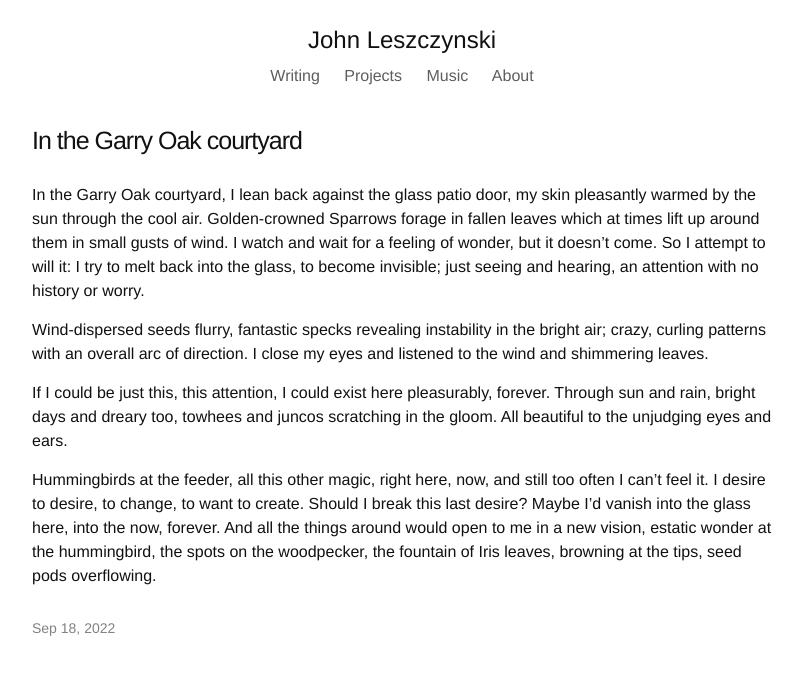
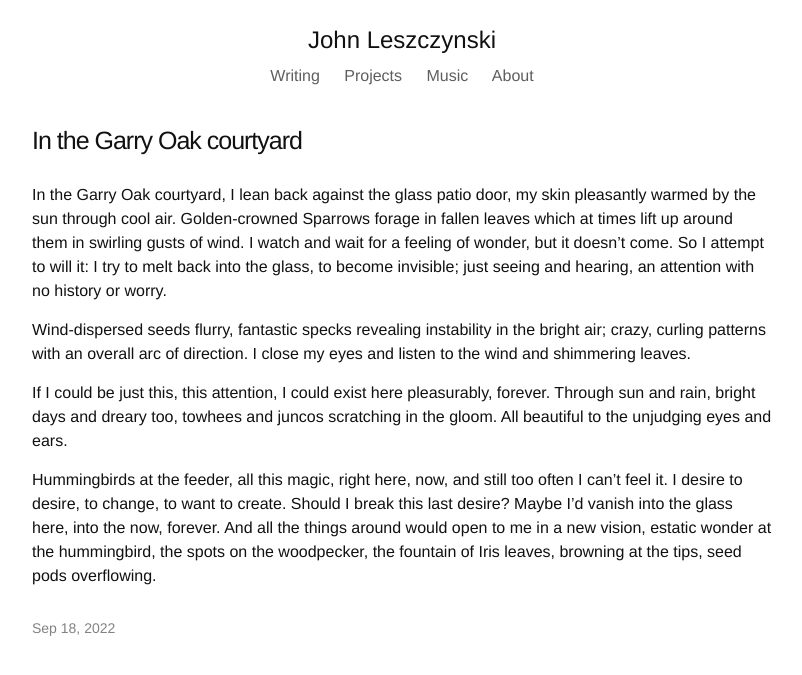
Before and after one commit to ave-llan/ave-llan.github.io, a Jekyll site: the page built from _posts/2022-09-18-in-the-garry-oak-courtyard.md, in a window 1280 px wide. Shown: the top 675 px of the page, without its empty margins (238-1040 px from the left). Built offline with Jekyll 4.4.1, drawn with Linux system fonts in a browser that asks for light colours.

Commit message:
Fix tense

```diff
--- a/_posts/2022-09-18-in-the-garry-oak-courtyard.md
+++ b/_posts/2022-09-18-in-the-garry-oak-courtyard.md
@@ -4,10 +4,10 @@ title:  "In the Garry Oak courtyard"
 categories: writing
 ---
 
-In the Garry Oak courtyard, I lean back against the glass patio door, my skin pleasantly warmed by the sun through the cool air.  Golden-crowned Sparrows forage in fallen leaves which at times lift up around them in small gusts of wind. I watch and wait for a feeling of wonder, but it doesn't come. So I attempt to will it: I try to melt back into the glass, to become invisible; just seeing and hearing, an attention with no history or worry.
+In the Garry Oak courtyard, I lean back against the glass patio door, my skin pleasantly warmed by the sun through cool air.  Golden-crowned Sparrows forage in fallen leaves which at times lift up around them in swirling gusts of wind. I watch and wait for a feeling of wonder, but it doesn't come. So I attempt to will it: I try to melt back into the glass, to become invisible; just seeing and hearing, an attention with no history or worry.
 
-Wind-dispersed seeds flurry, fantastic specks revealing instability in the bright air; crazy, curling patterns with an overall arc of direction. I close my eyes and listened to the wind and shimmering leaves.
+Wind-dispersed seeds flurry, fantastic specks revealing instability in the bright air; crazy, curling patterns with an overall arc of direction. I close my eyes and listen to the wind and shimmering leaves.
 
 If I could be just this, this attention, I could exist here pleasurably, forever. Through sun and rain, bright days and dreary too, towhees and juncos scratching in the gloom. All beautiful to the unjudging eyes and ears.
 
-Hummingbirds at the feeder, all this other magic, right here, now, and still too often I can't feel it. I desire to desire, to change, to want to create. Should I break this last desire? Maybe I'd vanish into the glass here, into the now, forever. And all the things around would open to me in a new vision, estatic wonder at the hummingbird, the spots on the woodpecker, the fountain of Iris leaves, browning at the tips, seed pods overflowing.
+Hummingbirds at the feeder, all this magic, right here, now, and still too often I can't feel it. I desire to desire, to change, to want to create. Should I break this last desire? Maybe I'd vanish into the glass here, into the now, forever. And all the things around would open to me in a new vision, estatic wonder at the hummingbird, the spots on the woodpecker, the fountain of Iris leaves, browning at the tips, seed pods overflowing.
```
